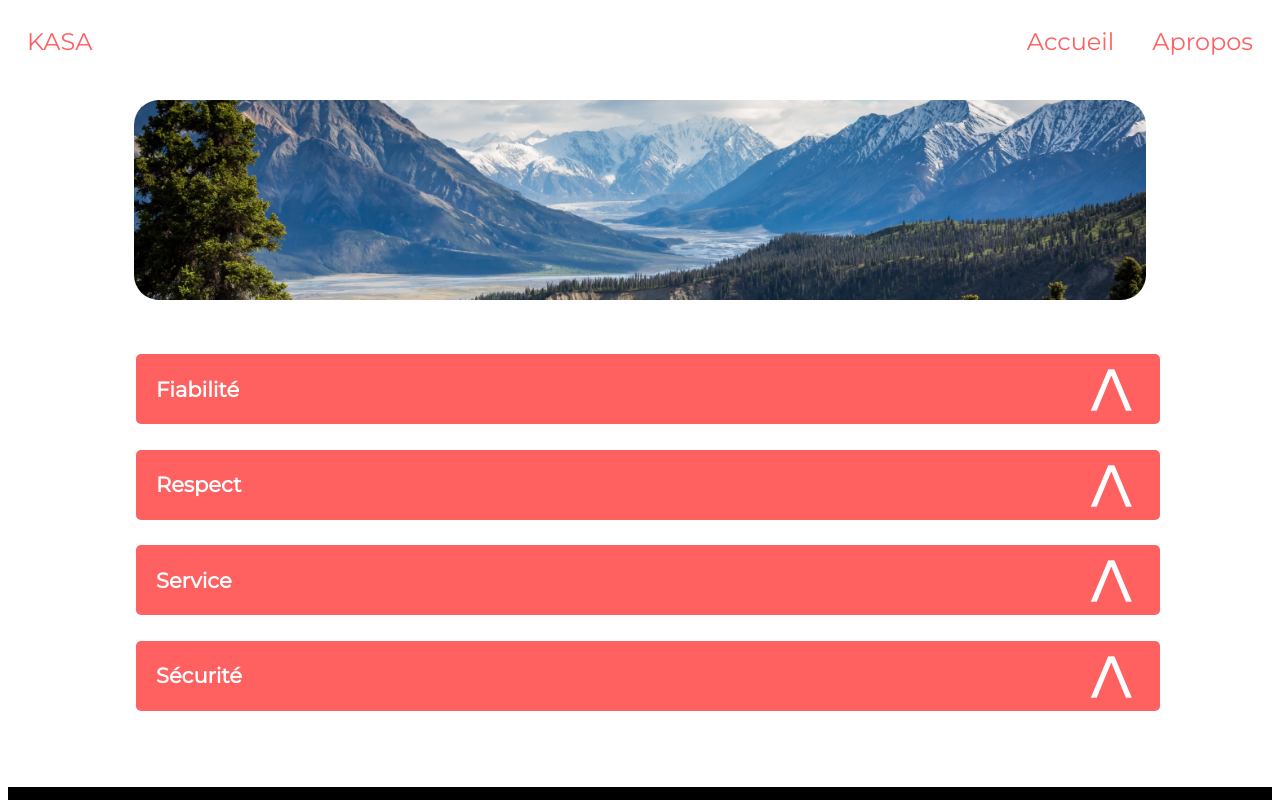
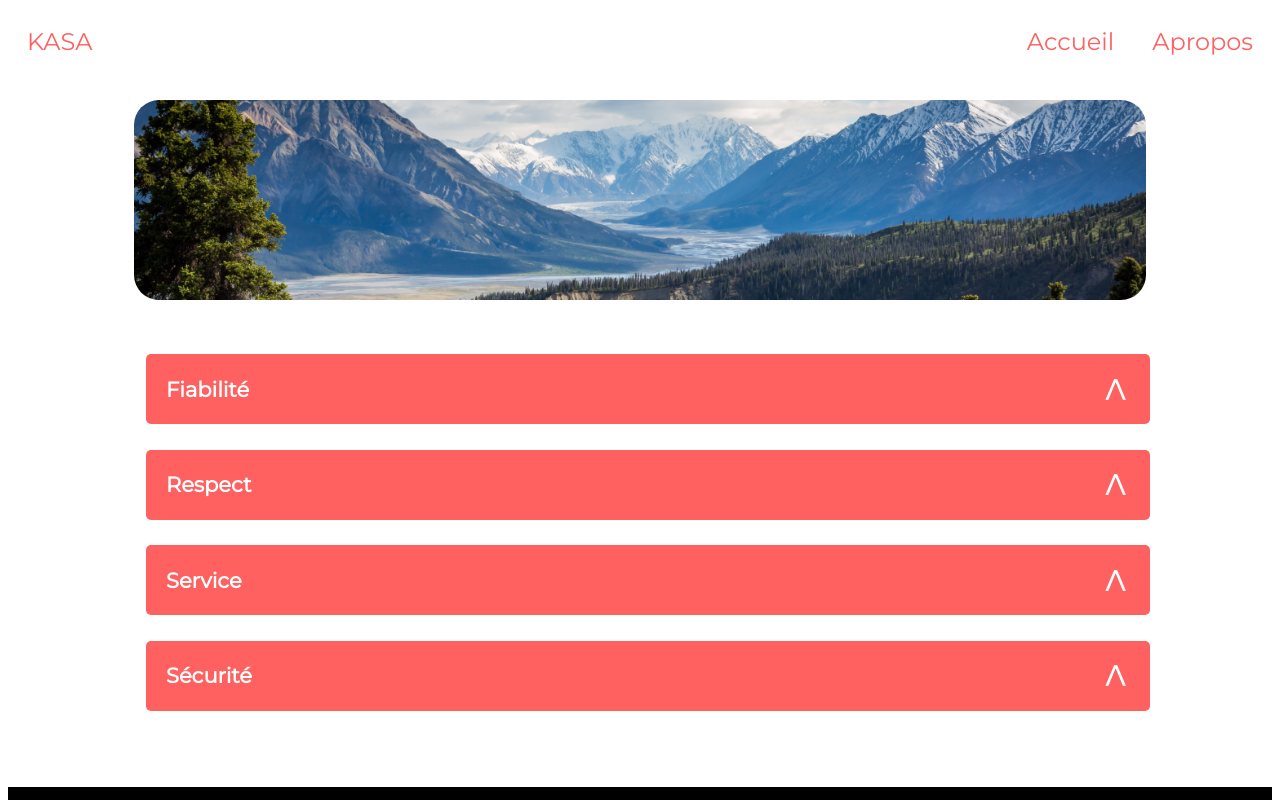
Before and after one commit to CoquisartBoris/Projet_React, a React (Create React App) app: page /APropos in a window 1280 px wide. Shown: the top 800 px of the page. Built offline with nearby package versions, Linux system fonts and the light colour scheme.

Commit message:
maj collapse display

```diff
--- a/src/components/CollapseList/collapseList.scss
+++ b/src/components/CollapseList/collapseList.scss
@@ -18,6 +18,8 @@
     margin-bottom: 2.5%;
     padding: 10px 20px;
     border-radius: 5px;
+    margin-left: 10px;
+    margin-right: 10px;
     .title {
         color: #FFFFFF;
         display: flex;
@@ -39,6 +41,9 @@
     font-style: normal;
     font-weight: 500;
     font-size: 24px;
+    @media (max-width: 860px) {
+        font-size: 14px;
+    }
 }
 
 .content.show {
@@ -48,12 +53,12 @@
 }
 
 .normal {
-    font-size: 100px;
+    font-size: 50px;
     transform: rotate(0);
     transition-duration: 0.5s;
 }
 .rotated {
-    font-size: 100px;
+    font-size: 50px;
     transform: rotate(180deg);
     transition-duration: 0.5s;
 }
--- a/src/components/Rating/rating.scss
+++ b/src/components/Rating/rating.scss
@@ -1,5 +1,6 @@
 .vroum {
     display: flex;
+    align-items: center;
     .starRating {
 
         .starGrey {
--- a/src/pages/Logement/logement.scss
+++ b/src/pages/Logement/logement.scss
@@ -87,7 +87,7 @@
         }
     }
     .cardCollapseWrapper {
-
+        align-items: flex-start;
         width: 80%;
         margin: auto;
         display: flex;
```
